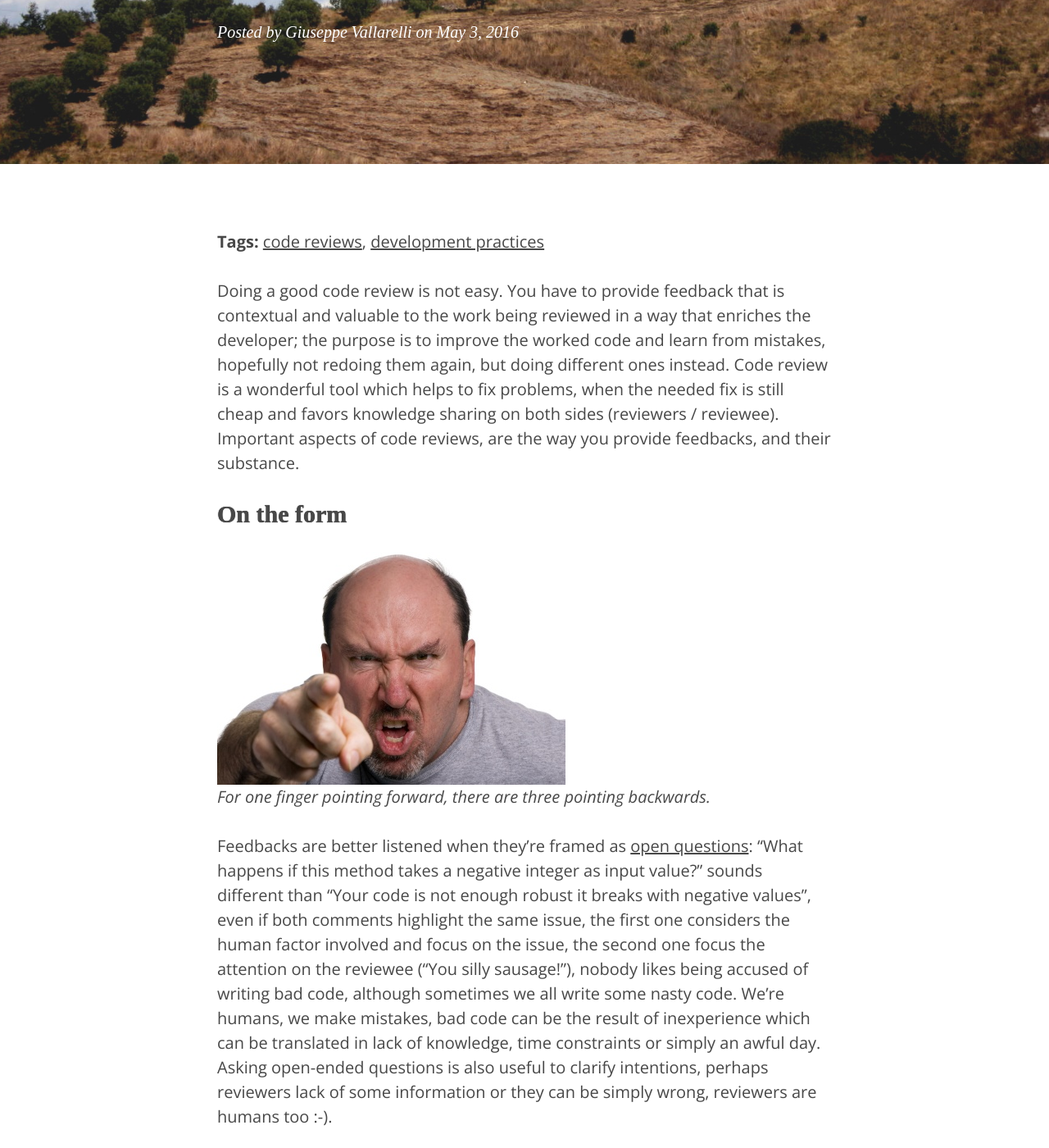
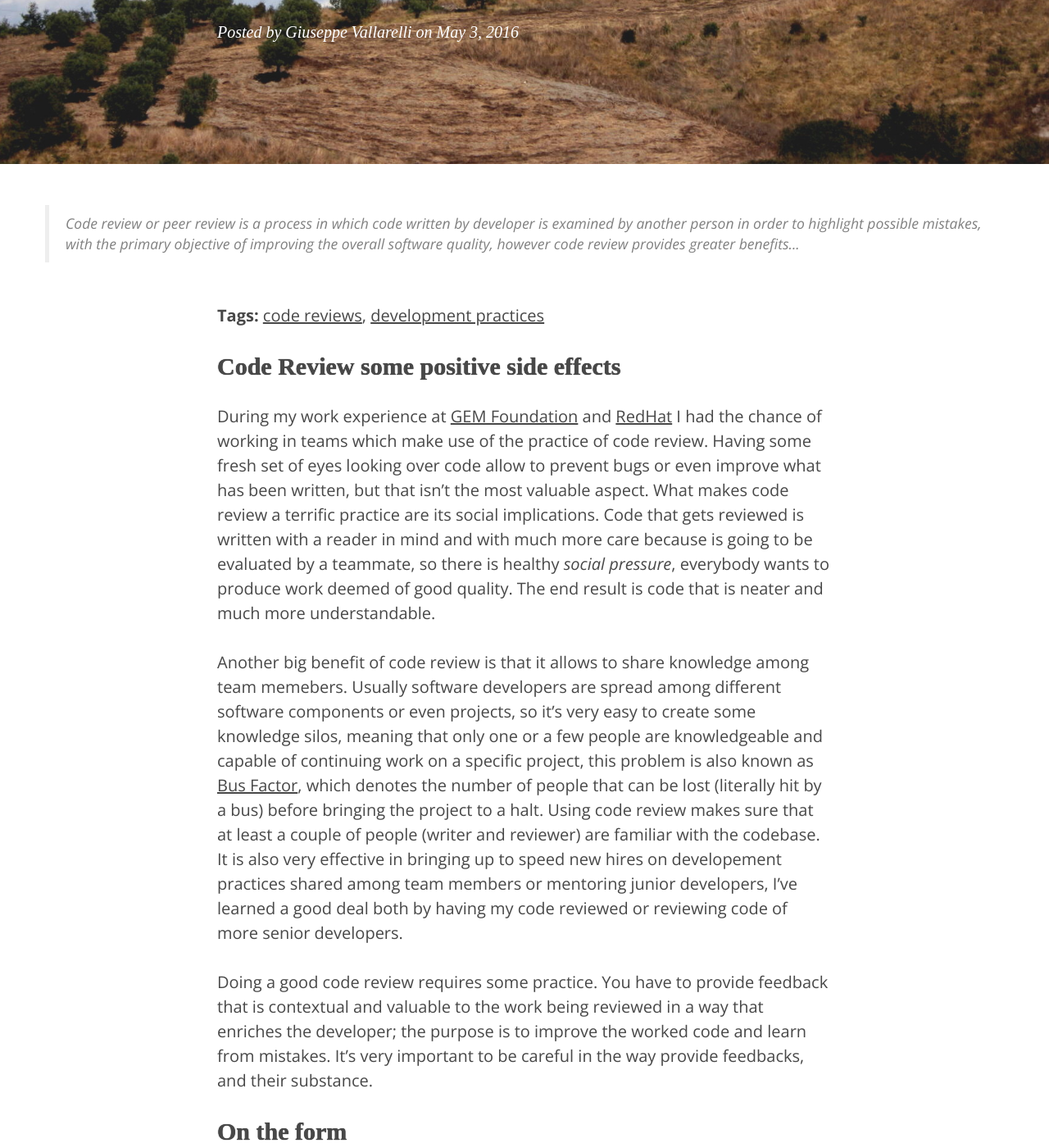
Before and after one commit to gvallarelli/gvallarelli.github.io, a Jekyll site: the page built from _posts/2016-05-03-approaching-code-reviews.markdown, in a window 1280 px wide and 1400 px high, scrolled down 276 px. Shown: the whole window at 82% size. Built offline with Jekyll 4.4.1, drawn with Linux system fonts in a browser that asks for light colours; nearby versions of some CDN libraries; Markdown is read by kramdown in place of the engine named in the settings; comment, search, counter and statistics services are not loaded.

Commit message:
Added an introduction section

```diff
--- a/_posts/2016-05-03-approaching-code-reviews.markdown
+++ b/_posts/2016-05-03-approaching-code-reviews.markdown
@@ -2,6 +2,7 @@
 layout:     post
 title:      "Approaching Code Reviews"
 subtitle:   "a few hints"
+abstract:   Code review or peer review is a process in which code written by developer is examined by another person in order to highlight possible mistakes, with the primary objective of improving the overall software quality, however code review provides greater benefits...
 date:       2016-05-03 12:00:00
 author:     "Giuseppe Vallarelli"
 header-img: "img/post-bg-01.jpg"
@@ -11,20 +12,44 @@ tags:
   - development practices
 ---
 
-Doing a good code review is not easy. You have to provide feedback that
-is contextual and valuable to the work being reviewed in a way that enriches
-the developer; the purpose is to improve the worked code and learn from mistakes,
-hopefully not redoing them again, but doing different ones instead.
-Code review is a wonderful tool which helps to fix problems,
-when the needed fix is still cheap and favors knowledge sharing on both sides (reviewers / reviewee).
-Important aspects of code reviews, are the way you provide feedbacks, and their substance.
+Code Review some positive side effects
+--------------------------------------
+
+During my work experience at [GEM Foundation][1] and [RedHat][2] I had the
+chance of working in teams which make use of the practice of code review.
+Having some fresh set of eyes looking over code allow to prevent bugs or even
+improve what has been written, but that isn't the most valuable aspect.
+What makes code review a terrific practice are its social implications.
+Code that gets reviewed is written with a reader in mind and with much more
+care because is going to be evaluated by a teammate, so there is healthy
+*social pressure*, everybody wants to produce work deemed of good quality.
+The end result is code that is neater and much more understandable.
+
+Another big benefit of code review is that it allows to share knowledge
+among team memebers. Usually software developers are spread among different
+software components or even projects, so it's very easy to create some
+knowledge silos, meaning that only one or a few people are knowledgeable and
+capable of continuing work on a specific project, this problem is also known
+as [Bus Factor][3], which denotes the number of people that can be lost
+(literally hit by a bus) before bringing the project to a halt. Using
+code review makes sure that at least a couple of people (writer and reviewer)
+are familiar with the codebase. It is also very effective in bringing up
+to speed new hires on developement practices shared among team members or
+mentoring junior developers, I've learned a good deal both by having my
+code reviewed or reviewing code of more senior developers.
+
+Doing a good code review requires some practice. You have to provide feedback
+that is contextual and valuable to the work being reviewed in a way that
+enriches the developer; the purpose is to improve the worked code and learn
+from mistakes. It's very important to be careful in the way provide feedbacks,
+and their substance.
 
 On the form
 -----------
 ![Man finger pointing](/img/Anger-Man-Pointing-Finger.jpg)
 *For one finger pointing forward, there are three pointing backwards.*
 
-Feedbacks are better listened when they’re framed as [open questions][1]:
+Feedbacks are better listened when they’re framed as [open questions][4]:
 “What happens if this method takes a negative integer as input value?”
 sounds different than “Your code is not enough robust it breaks with negative values”,
 even if both comments highlight the same issue, the first one considers the human factor involved and focus on the issue,
```
Also changed, not shown: other parts of _posts/2016-05-03-approaching-code-reviews.markdown (+4 -1 lines).
